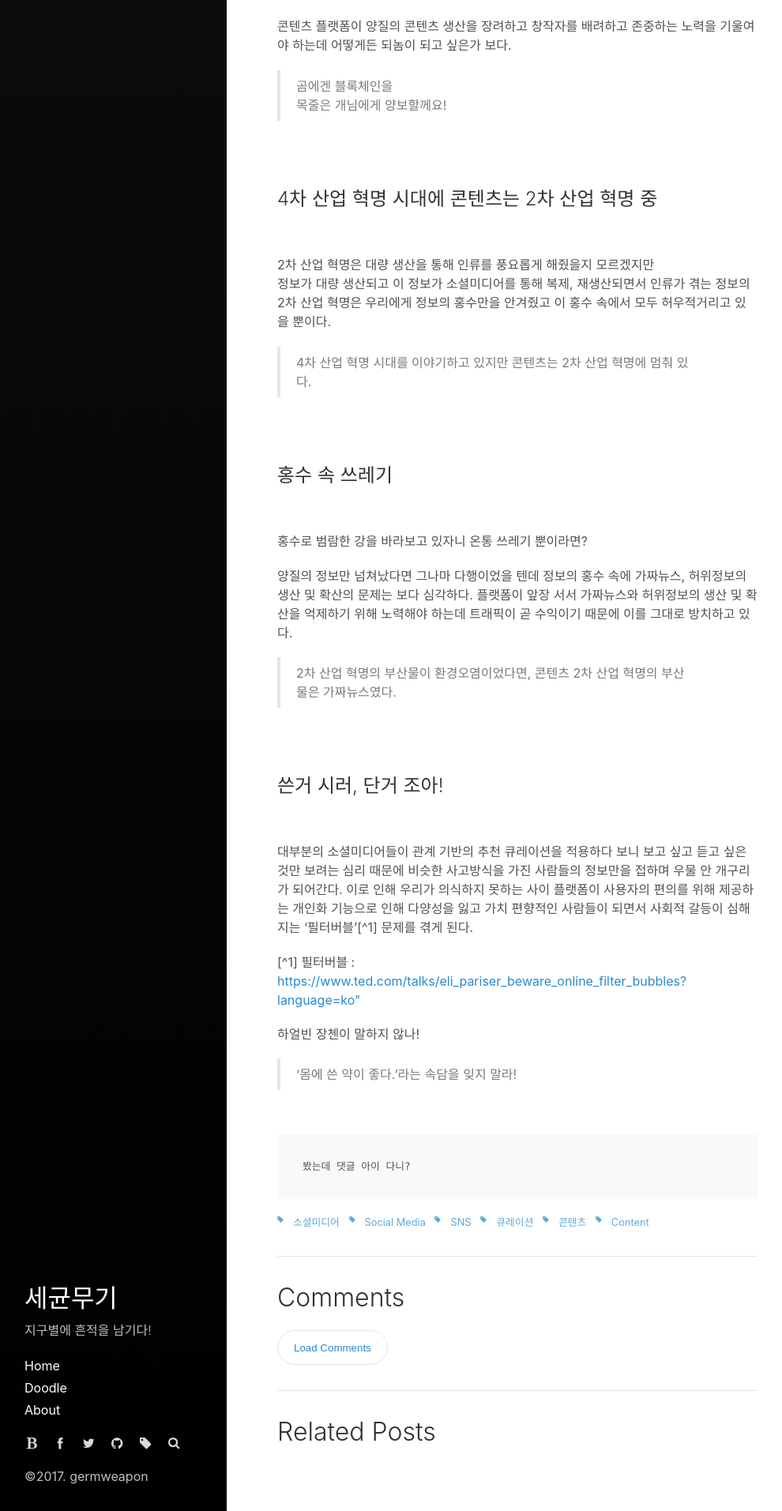
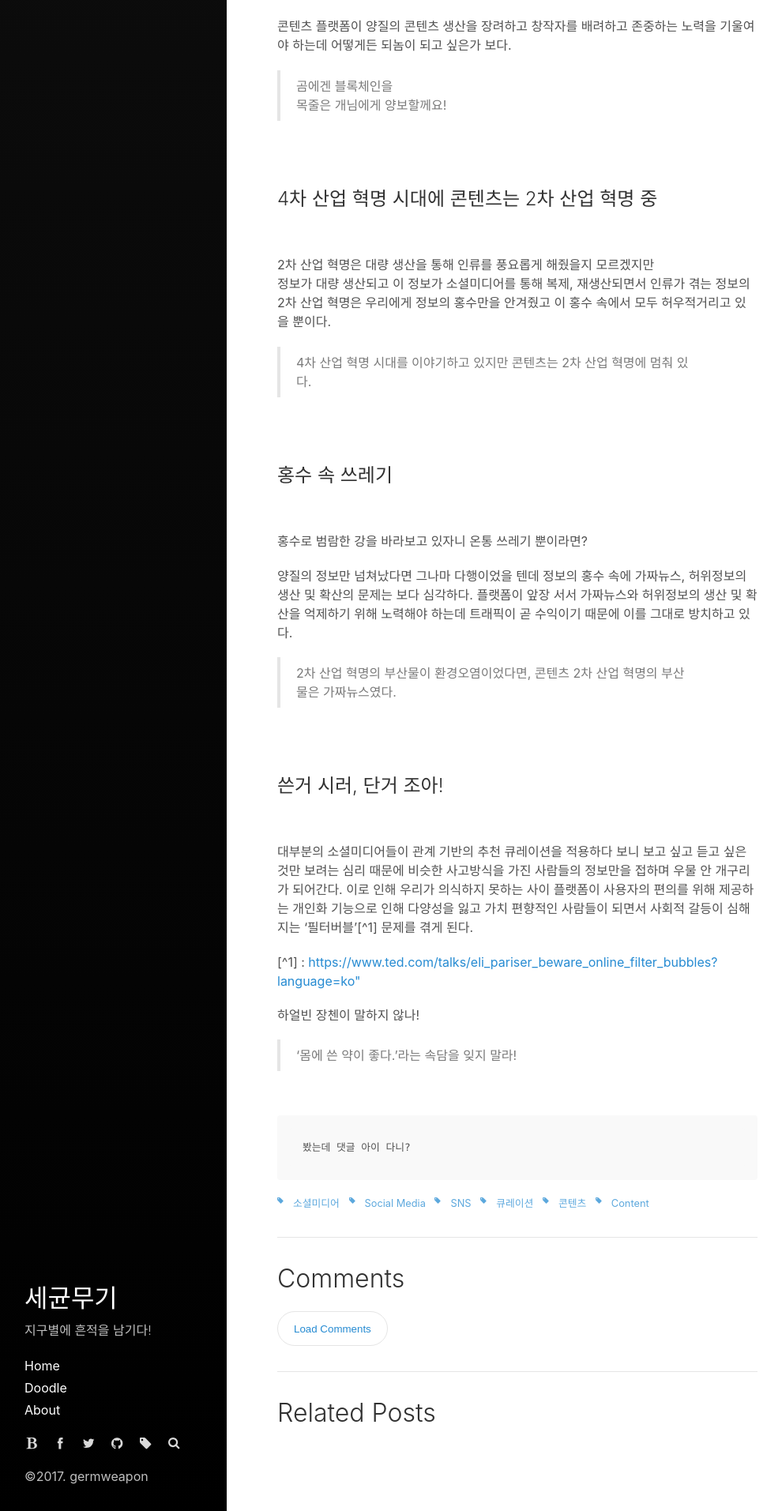
Before and after one commit to germweapon/germweapon.github.io, a Jekyll site: the page built from _posts/2017-06-01-콘텐츠와-콘텐츠-플랫폼에-대한-단상.md, in a window 1280 px wide. Shown: the part 1075-2988 px from the top of the page at 79% size, without its empty margins (1-991 px from the left). Built offline with Jekyll 4.4.1, drawn with Linux system fonts in a browser that asks for light colours.

Commit message:
some fix

```diff
--- a/_posts/2017-06-01-콘텐츠와-콘텐츠-플랫폼에-대한-단상.md
+++ b/_posts/2017-06-01-콘텐츠와-콘텐츠-플랫폼에-대한-단상.md
@@ -78,7 +78,7 @@ last_modified_at: 2017-11-04T12:00:00-05:00
 대부분의 소셜미디어들이 관계 기반의 추천 큐레이션을 적용하다 보니 보고 싶고 듣고 싶은 것만 보려는 심리 때문에 비슷한 사고방식을 가진 사람들의 정보만을 접하며 우물 안 개구리가 되어간다.
 이로 인해 우리가 의식하지 못하는 사이 플랫폼이 사용자의 편의를 위해 제공하는 개인화 기능으로 인해 다양성을 잃고 가치 편향적인 사람들이 되면서 사회적 갈등이 심해지는 '필터버블'[^1] 문제를 겪게 된다.
 
-[^1] 필터버블 : <https://www.ted.com/talks/eli_pariser_beware_online_filter_bubbles?language=ko">
+[^1] : <https://www.ted.com/talks/eli_pariser_beware_online_filter_bubbles?language=ko">
 
 하얼빈 장첸이 말하지 않나!
 
```
